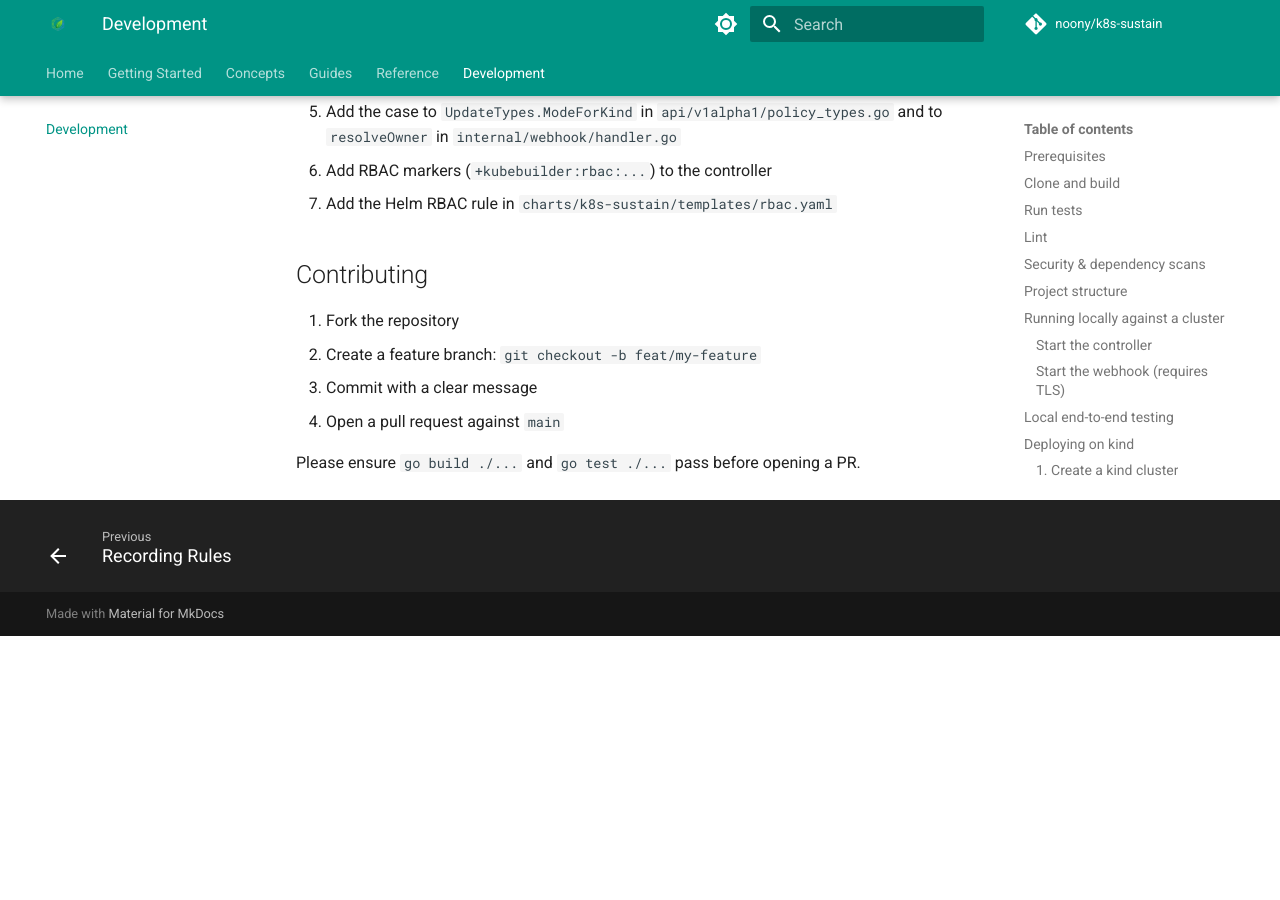
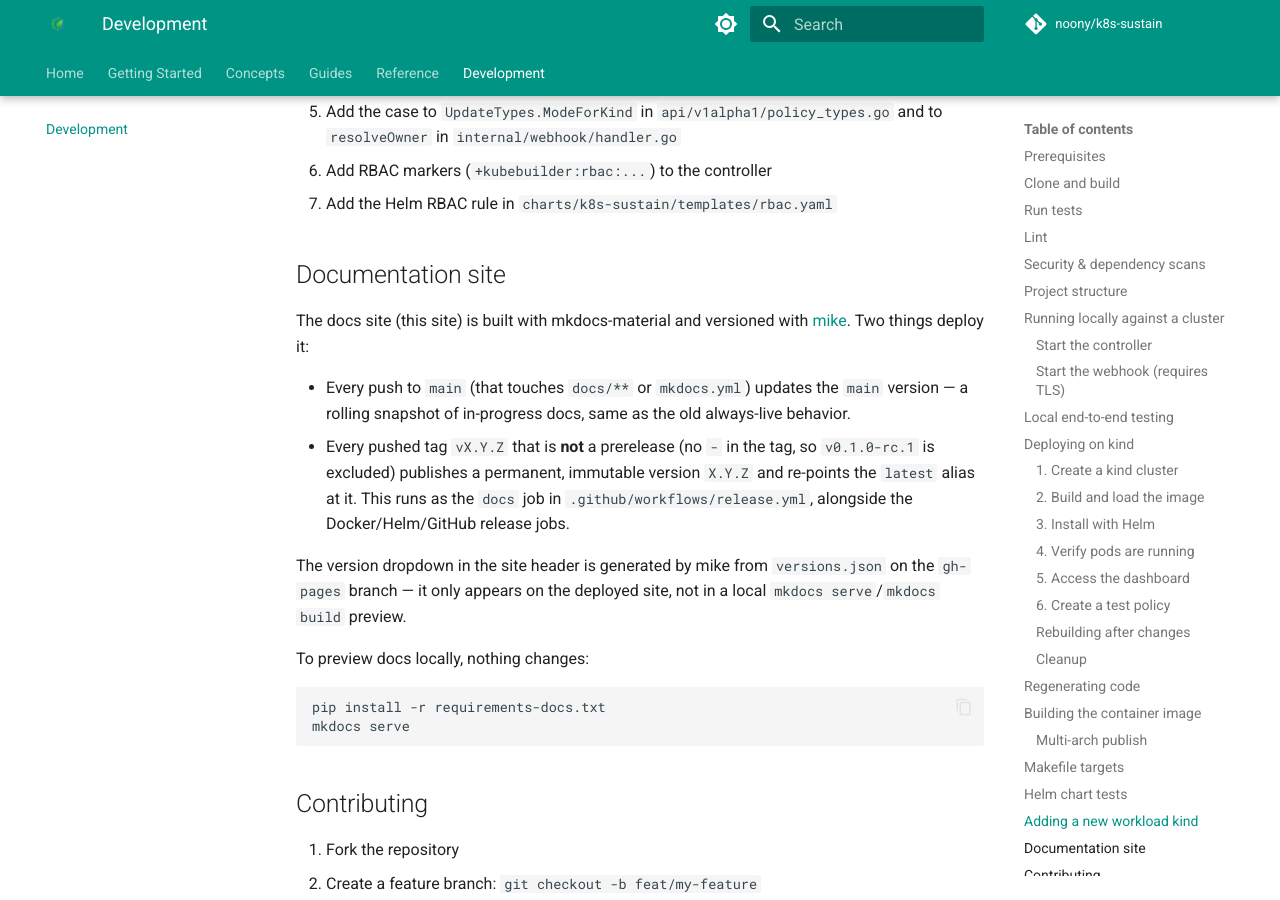
Before and after one commit to noony/k8s-sustain, an MkDocs documentation site: the page built from docs/development.md, in a window 1280 px wide and 900 px high, scrolled down 6817 px. Built offline with MkDocs 1.6.1 and Material for MkDocs 9.7.7, drawn with Linux system fonts in a browser that asks for light colours; comment, search, counter and statistics services are not loaded; the version menu is left out; before the commit the page ends 7453 px from its top, so only the background shows below that.

Commit message:
versionned docs

````diff
--- a/docs/development.md
+++ b/docs/development.md
@@ -295,6 +295,31 @@ To support a new workload kind (e.g. `Rollout` from Argo):
 6. Add RBAC markers (`+kubebuilder:rbac:...`) to the controller
 7. Add the Helm RBAC rule in `charts/k8s-sustain/templates/rbac.yaml`
 
+## Documentation site
+
+The docs site (this site) is built with mkdocs-material and versioned with
+[mike](https://github.com/jimporter/mike). Two things deploy it:
+
+- Every push to `main` (that touches `docs/**` or `mkdocs.yml`) updates the
+  `main` version — a rolling snapshot of in-progress docs, same as the old
+  always-live behavior.
+- Every pushed tag `vX.Y.Z` that is **not** a prerelease (no `-` in the tag,
+  so `v0.1.0-rc.1` is excluded) publishes a permanent, immutable version
+  `X.Y.Z` and re-points the `latest` alias at it. This runs as the `docs` job
+  in `.github/workflows/release.yml`, alongside the Docker/Helm/GitHub
+  release jobs.
+
+The version dropdown in the site header is generated by mike from
+`versions.json` on the `gh-pages` branch — it only appears on the deployed
+site, not in a local `mkdocs serve`/`mkdocs build` preview.
+
+To preview docs locally, nothing changes:
+
+```bash
+pip install -r requirements-docs.txt
+mkdocs serve
+```
+
 ## Contributing
 
 1. Fork the repository
--- a/mkdocs.yml
+++ b/mkdocs.yml
@@ -92,3 +92,7 @@ nav:
       - Metrics: reference/metrics.md
       - Recording Rules: reference/recording-rules.md
   - Development: development.md
+
+extra:
+  version:
+    provider: mike
--- a/requirements-docs.txt
+++ b/requirements-docs.txt
@@ -1 +1,2 @@
 mkdocs-material==9.5.27
+mike==2.1.3
````
Also changed, not shown: 2 other files.
